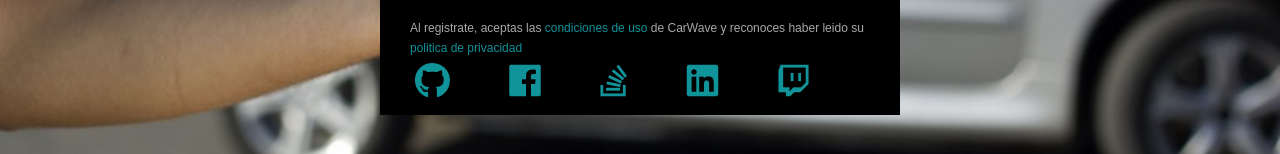
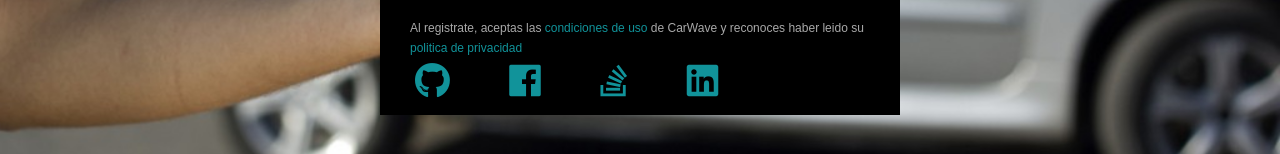
Before and after one commit to thesummitdevelopers/CarWave, a plain HTML site: page registro.html in a window 1280 px wide. Shown: the part 645-799 px from the top of the page. Drawn offline with Linux system fonts and the light colour scheme.

Commit message:
Prueba git

```diff
--- a/registro.html
+++ b/registro.html
@@ -40,7 +40,7 @@
           <a target="_blank" href="https://www.facebook.com/The-Summit-Developers-1558704830808962/?ref=br_rs"><i class="fab fa-facebook"></i></a>
           <a target="_blank" href="https://es.stackoverflow.com/users/90665/oscar-molleapaza-flores"><i class="fab fa-stack-overflow"></i></a>
           <a target="_blank" href="https://www.linkedin.com/in/oscar-molleapaza-flores-91541a151/"><i class="fab fa-linkedin"></i></a>
-          <a target="_blank" href="https://www.twitch.tv/"><i class="fab fa-twitch"></i></a>
+
 
 	     </div>
 
```
